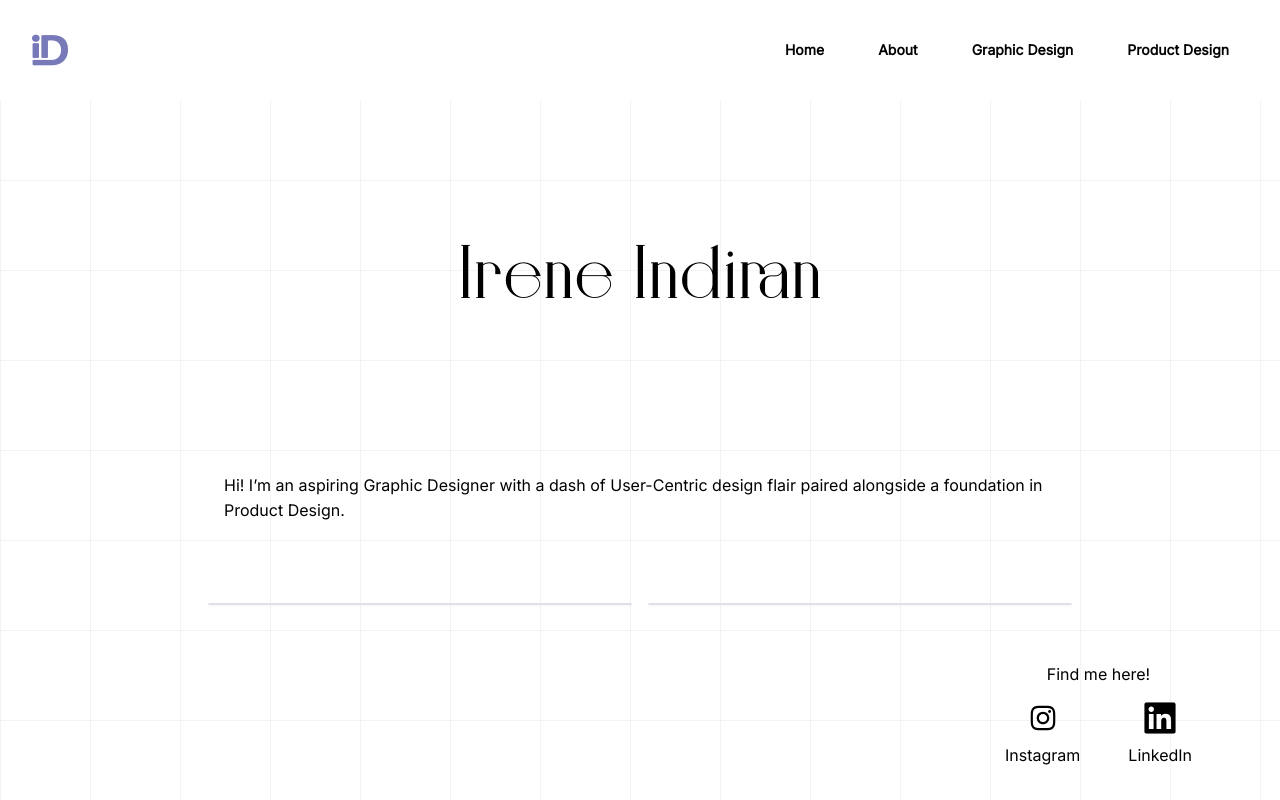
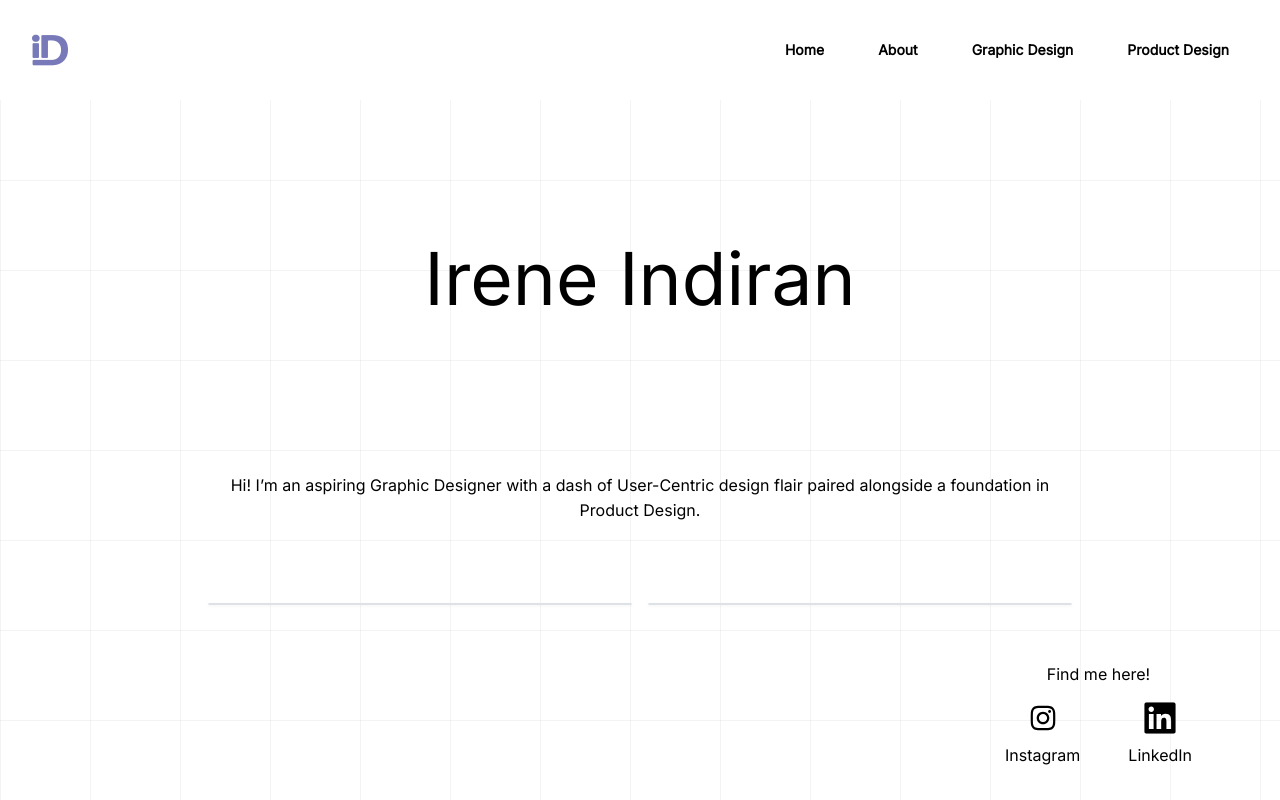
Before and after one commit to Nathusan/IrenesPortfolio, a React (Vite) app in the folder frontend/: page / in a window 1280 px wide. Built offline with nearby package versions, Linux system fonts and the light colour scheme; no server answers.

Commit message:
IP-2 fixed font styling

```diff
--- a/frontend/src/components/HomeBar.tsx
+++ b/frontend/src/components/HomeBar.tsx
@@ -3,7 +3,6 @@ import * as React from 'react';
 import {
   Button,
   Group,
-  MantineProvider,
   Image
 } from '@mantine/core';
 import { useNavigate } from 'react-router-dom';
@@ -13,7 +12,6 @@ export default function Homebar(): React.ReactElement {
   const navigate = useNavigate();
 
   return (
-    <MantineProvider>
       <Group className="home-bar">
         <div className='logo'>
           <Image w='50%' src={require('../style/logo.png')}/>
@@ -49,6 +47,5 @@ export default function Homebar(): React.ReactElement {
           </Button>
         </Group>
       </Group>
-    </MantineProvider>
   );
 }
--- a/frontend/src/pages/GraphicDesignPage.tsx
+++ b/frontend/src/pages/GraphicDesignPage.tsx
@@ -23,11 +23,6 @@ export default class GraphicDesignPage extends React.Component {
             <div id='page-title'>Graphic Design Projects</div>
           </div>
         </div>
-        <div id='about' className='containers'>
-          <p>
-            Hi! I’m an aspiring Graphic Designer with a dash of User-Centric design flair paired alongside a foundation in Product Design.
-          </p>
-        </div>
         <div className='image-grid'>
           <Grid grow>
             {IMAGES.map((imgUrl, index) => (
--- a/frontend/src/pages/ProductDesignPage.tsx
+++ b/frontend/src/pages/ProductDesignPage.tsx
@@ -23,11 +23,6 @@ export default class ProductDesignPage extends React.Component {
               <div id='page-title'>Product Design Projects</div>
             </div>
         </div>
-        <div id='about' className='containers'>
-          <p>
-            Hi! I’m an aspiring Graphic Designer with a dash of User-Centric design flair paired alongside a foundation in Product Design.
-          </p>
-        </div>
         <div className='image-grid'>
           <Grid grow>
             {IMAGES.map((imgUrl, index) => (
--- a/frontend/src/style/main.less
+++ b/frontend/src/style/main.less
@@ -370,6 +370,8 @@ section::after {
     p {
         width: 100%;
         font-size: 2.0vh;
+        text-align: center;
+
     }
 
     .icon {
@@ -453,7 +455,8 @@ section::after {
     display: flex;
 
     div {
-        font-family: 'text1';
+        // font-family: 'text1';
+        font-family: Inter;
         font-size: 456.2%;
         margin: auto;
         padding: 0.625rem;
```
